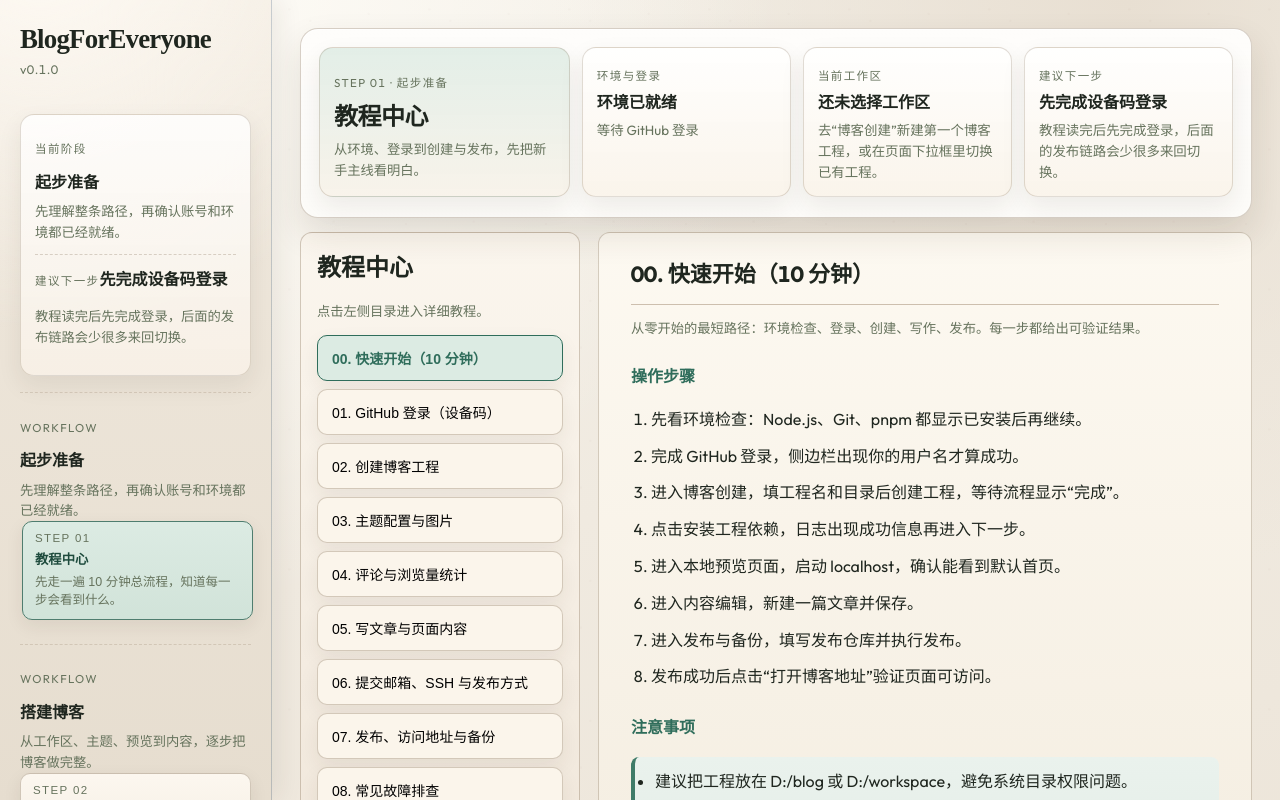
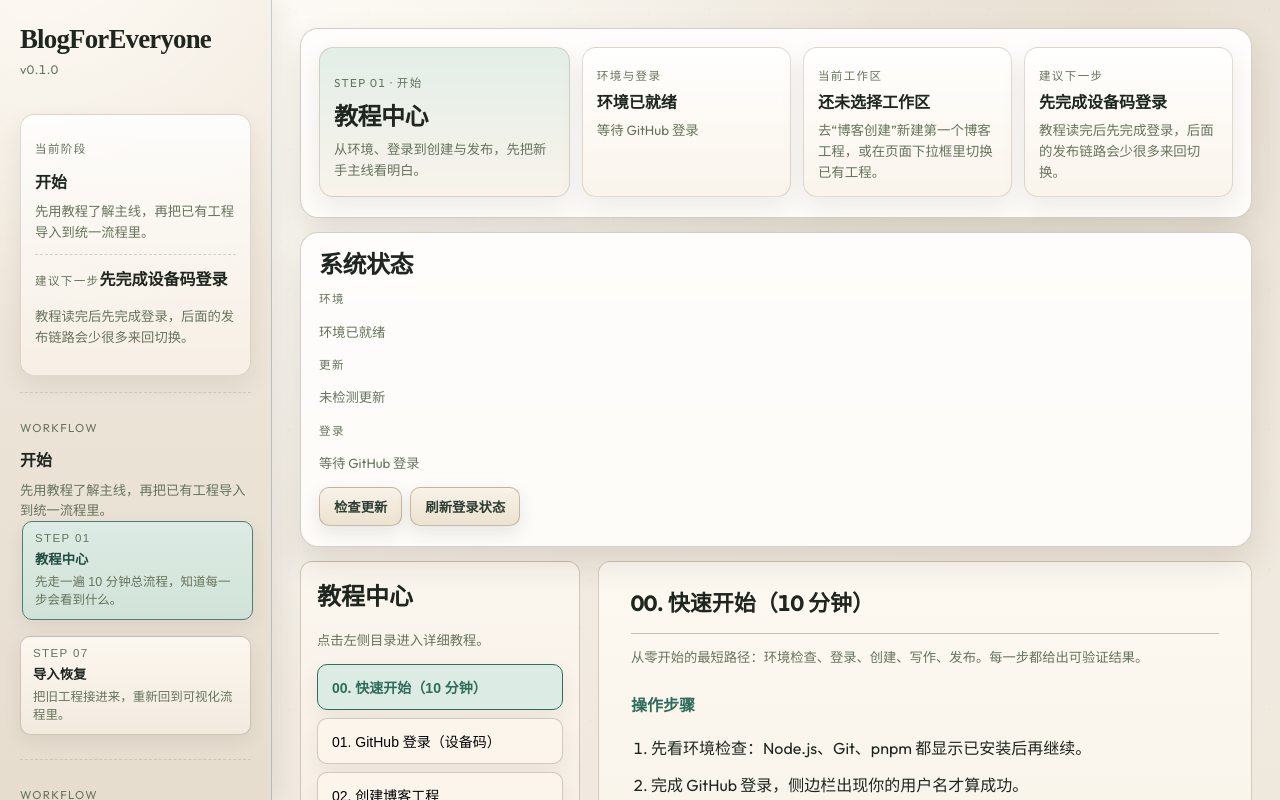
Before and after one commit to SpeechlessPanda/BlogForEveryone, a Vue app: page / in a window 1280 px wide. Shown: the top 800 px of the page. Built offline with nearby package versions, Linux system fonts and the light colour scheme.

Commit message:
refactor: split app shell presentation
Ultraworked with [Sisyphus](https://github.com/code-yeongyu/oh-my-openagent)

Co-authored-by: Sisyphus <clio-agent@sisyphuslabs.ai>

```diff
--- a/src/renderer/src/App.vue
+++ b/src/renderer/src/App.vue
@@ -2,6 +2,7 @@
 import WorkflowSidebar from "./components/shell/WorkflowSidebar.vue";
 import WorkflowSummary from "./components/shell/WorkflowSummary.vue";
 import SystemStatusPanel from "./components/shell/SystemStatusPanel.vue";
+import ShellModalLayer from "./components/shell/ShellModalLayer.vue";
 import { useAppShell } from "./composables/useAppShell.mjs";
 import WorkspaceView from "./views/WorkspaceView.vue";
 import ThemeConfigView from "./views/ThemeConfigView.vue";
@@ -96,51 +97,30 @@ const {
       />
 
       <SystemStatusPanel
+        :active-tab="activeTab"
+        :auth-client-id="authClientId"
+        :auth-log="authLog"
+        :auth-state="authState"
+        :device-flow="deviceFlow"
         :env-action-log="envActionLog"
         :env-status="envStatus"
+        :is-logged-in="isLoggedIn"
         :pnpm-installing="pnpmInstalling"
         :pnpm-progress="pnpmProgress"
+        :update-state="updateState"
+        @update:auth-client-id="(value) => (authClientId = value)"
+        @check-updates="handleCheckUpdatesNow"
+        @install-update="handleInstallUpdateNow"
+        @fill-demo-client-id-guide="fillDemoClientIdGuide"
+        @login="handleGithubLogin"
+        @logout="handleGithubLogout"
+        @refresh-auth="refreshAuthState"
+        @copy-user-code="copyUserCode"
         @open-installer="handleOpenInstaller"
         @auto-install="handleAutoInstall"
         @install-pnpm="handleInstallPnpm"
         @refresh-env="refreshEnvStatus"
       />
-
-      <section class="panel" v-if="!isLoggedIn && activeTab !== 'tutorial'">
-        <h2>GitHub 登录（OAuth 设备码）</h2>
-        <p class="muted">
-          填写你的 GitHub OAuth App Client ID
-          后，点击登录会自动打开浏览器并进入设备码授权流程。
-        </p>
-        <label>GitHub OAuth Client ID</label>
-        <input v-model="authClientId" placeholder="例如 Iv1.xxxxxxxxxxxxxxxx" />
-        <div class="actions">
-          <button class="secondary" @click="fillDemoClientIdGuide">
-            这里填什么？
-          </button>
-          <button class="primary" @click="handleGithubLogin">设备码登录</button>
-          <button class="secondary" @click="refreshAuthState">
-            刷新登录状态
-          </button>
-          <button v-if="authState" class="danger" @click="handleGithubLogout">
-            退出登录
-          </button>
-        </div>
-        <div
-          v-if="deviceFlow?.userCode"
-          class="panel tutorial-note device-code-card"
-        >
-          <h2>当前设备码</h2>
-          <p class="device-code">
-            {{ deviceFlow.userCode }}
-          </p>
-          <p class="muted">如果 GitHub 页面提示输入 code，请填这个码。</p>
-          <div class="actions">
-            <button class="secondary" @click="copyUserCode">复制设备码</button>
-          </div>
-        </div>
-        <pre v-if="authLog">{{ authLog }}</pre>
-      </section>
 
       <TutorialCenterView v-if="activeTab === 'tutorial'" />
       <WorkspaceView v-if="isLoggedIn && activeTab === 'workspace'" />
@@ -152,32 +132,12 @@ const {
       <RssReaderView v-if="isLoggedIn && activeTab === 'rss'" />
     </main>
 
-    <div
-      v-if="infoModal.visible"
-      class="modal-backdrop"
-      @click.self="closeInfoModal"
-    >
-      <div class="modal-panel">
-        <h2>{{ activeInfoModal.title }}</h2>
-        <p>{{ activeInfoModal.content }}</p>
-        <div class="actions">
-          <button class="primary" @click="closeInfoModal">我知道了</button>
-        </div>
-      </div>
-    </div>
-
-    <div
-      v-if="errorModal.visible"
-      class="modal-backdrop"
-      @click.self="closeErrorModal"
-    >
-      <div class="modal-panel">
-        <h2>{{ errorModal.title }}</h2>
-        <p class="muted error-text">{{ errorModal.message }}</p>
-        <div class="actions">
-          <button class="danger" @click="closeErrorModal">关闭</button>
-        </div>
-      </div>
-    </div>
+    <ShellModalLayer
+      :active-info-modal="activeInfoModal"
+      :error-modal="errorModal"
+      :info-modal="infoModal"
+      @close-info="closeInfoModal"
+      @close-error="closeErrorModal"
+    />
   </div>
 </template>
--- /dev/null
+++ b/src/renderer/src/components/shell/ShellModalLayer.vue
@@ -0,0 +1,35 @@
+<script setup>
+defineProps({
+  activeInfoModal: { type: Object, required: true },
+  errorModal: { type: Object, required: true },
+  infoModal: { type: Object, required: true },
+});
+
+defineEmits(["close-info", "close-error"]);
+</script>
+
+<template>
+  <div v-if="infoModal.visible" class="modal-backdrop" @click.self="$emit('close-info')">
+    <div class="modal-panel">
+      <h2>{{ activeInfoModal.title }}</h2>
+      <p>{{ activeInfoModal.content }}</p>
+      <div class="actions">
+        <button class="primary" @click="$emit('close-info')">我知道了</button>
+      </div>
+    </div>
+  </div>
+
+  <div
+    v-if="errorModal.visible"
+    class="modal-backdrop"
+    @click.self="$emit('close-error')"
+  >
+    <div class="modal-panel">
+      <h2>{{ errorModal.title }}</h2>
+      <p class="muted error-text">{{ errorModal.message }}</p>
+      <div class="actions">
+        <button class="danger" @click="$emit('close-error')">关闭</button>
+      </div>
+    </div>
+  </div>
+</template>
--- a/src/renderer/src/components/shell/SystemStatusPanel.vue
+++ b/src/renderer/src/components/shell/SystemStatusPanel.vue
@@ -1,12 +1,27 @@
 <script setup>
 defineProps({
+  activeTab: { type: String, required: true },
+  authClientId: { type: String, required: true },
+  authLog: { type: String, required: true },
+  authState: { type: Object, default: null },
+  deviceFlow: { type: Object, default: null },
   envActionLog: { type: String, required: true },
   envStatus: { type: Object, required: true },
+  isLoggedIn: { type: Boolean, required: true },
   pnpmInstalling: { type: Boolean, required: true },
   pnpmProgress: { type: Array, required: true },
+  updateState: { type: Object, required: true },
 });
 
 defineEmits([
+  "update:auth-client-id",
+  "check-updates",
+  "install-update",
+  "fill-demo-client-id-guide",
+  "login",
+  "logout",
+  "refresh-auth",
+  "copy-user-code",
   "open-installer",
   "auto-install",
   "install-pnpm",
@@ -15,6 +30,78 @@ defineEmits([
 </script>
 
 <template>
+  <section class="panel">
+    <h2>系统状态</h2>
+    <div class="status-grid">
+      <div>
+        <p class="status-label">环境</p>
+        <p class="muted">{{ envStatus.ready ? "环境已就绪" : "环境待补齐" }}</p>
+      </div>
+      <div>
+        <p class="status-label">更新</p>
+        <p class="muted">{{ updateState.message }}</p>
+      </div>
+      <div>
+        <p class="status-label">登录</p>
+        <p class="muted">
+          {{
+            isLoggedIn
+              ? authState?.account?.login
+                ? `已连接 ${authState.account.login}`
+                : "GitHub 已登录"
+              : "等待 GitHub 登录"
+          }}
+        </p>
+      </div>
+    </div>
+    <div class="actions">
+      <button class="secondary" @click="$emit('check-updates')">检查更新</button>
+      <button
+        v-if="updateState.downloaded"
+        class="primary"
+        @click="$emit('install-update')"
+      >
+        立即安装更新
+      </button>
+      <button class="secondary" @click="$emit('refresh-auth')">刷新登录状态</button>
+      <button v-if="isLoggedIn" class="danger" @click="$emit('logout')">
+        退出登录
+      </button>
+    </div>
+  </section>
+
+  <section class="panel" v-if="!isLoggedIn && activeTab !== 'tutorial'">
+    <h2>GitHub 登录（OAuth 设备码）</h2>
+    <p class="muted">
+      填写你的 GitHub OAuth App Client ID 后，点击登录会自动打开浏览器并进入设备码授权流程。
+    </p>
+    <label>GitHub OAuth Client ID</label>
+    <input
+      :value="authClientId"
+      placeholder="例如 Iv1.xxxxxxxxxxxxxxxx"
+      @input="$emit('update:auth-client-id', $event.target.value)"
+    />
+    <div class="actions">
+      <button class="secondary" @click="$emit('fill-demo-client-id-guide')">
+        这里填什么？
+      </button>
+      <button class="primary" @click="$emit('login')">设备码登录</button>
+      <button class="secondary" @click="$emit('refresh-auth')">刷新登录状态</button>
+      <button v-if="authState" class="danger" @click="$emit('logout')">
+        退出登录
+      </button>
+    </div>
+    <div v-if="deviceFlow?.userCode" class="panel tutorial-note device-code-card">
+      <h2>当前设备码</h2>
+      <p class="device-code">{{ deviceFlow.userCode }}</p>
+      <p class="muted">如果 GitHub 页面提示输入 code，请填这个码。</p>
+      <div class="actions">
+        <button class="secondary" @click="$emit('copy-user-code')">复制设备码</button>
+      </div>
+    </div>
+    <pre v-if="authLog">{{ authLog }}</pre>
+  </section>
+
   <section v-if="!envStatus.ready" class="panel env-alert">
     <h2>环境检查</h2>
     <p class="muted">
--- a/src/renderer/src/composables/useAppShell.mjs
+++ b/src/renderer/src/composables/useAppShell.mjs
@@ -1,7 +1,10 @@
 import { computed, onMounted, onUnmounted, ref } from "vue";
 
 import appContents from "../../../shared/data/appContents.json";
-import { getSelectedWorkspace, refreshWorkspaces } from "../stores/workspaceStore";
+import {
+  getSelectedWorkspace,
+  refreshWorkspaces,
+} from "../stores/workspaceStore.js";
 import { useShellActions } from "./useShellActions.mjs";
 
 const ACTION_IDLE_RESET_MS = 1400;
@@ -11,7 +14,7 @@ const tabs = [
   {
     key: "tutorial",
     label: "教程中心",
-    section: "prepare",
+    section: "start",
     step: "STEP 01",
     note: "先走一遍 10 分钟总流程，知道每一步会看到什么。",
     summary: "从环境、登录到创建与发布，先把新手主线看明白。",
@@ -35,7 +38,7 @@ const tabs = [
   {
     key: "preview",
     label: "本地预览",
-    section: "build",
+    section: "check-release",
     step: "STEP 04",
     note: "确认 localhost 能打开，再决定要不要继续调整。",
     summary: "把当前配置真实跑起来，快速确认页面有没有达到预期。",
@@ -51,7 +54,7 @@ const tabs = [
   {
     key: "publish",
     label: "发布与备份",
-    section: "ship",
+    section: "check-release",
     step: "STEP 06",
     note: "发布上线后，顺手做一份备份，迁移会更安心。",
     summary: "把本地成果推到 GitHub Pages，并准备好恢复用的快照。",
@@ -59,7 +62,7 @@ const tabs = [
   {
     key: "import",
     label: "导入恢复",
-    section: "ship",
+    section: "start",
     step: "STEP 07",
     note: "把旧工程接进来，重新回到可视化流程里。",
     summary: "已有博客也能继续用这套工作流维护，而不是从头再来。",
@@ -67,7 +70,7 @@ const tabs = [
   {
     key: "rss",
     label: "RSS 阅读",
-    section: "ship",
+    section: "extension",
     step: "STEP 08",
     note: "把常看的站点放进来，持续获取灵感与更新。",
     summary: "在同一个应用里关注内容更新，形成持续创作的节奏。",
@@ -76,9 +79,9 @@ const tabs = [
 
 const workflowSections = [
   {
-    key: "prepare",
-    label: "起步准备",
-    summary: "先理解整条路径，再确认账号和环境都已经就绪。",
+    key: "start",
+    label: "开始",
+    summary: "先用教程了解主线，再把已有工程导入到统一流程里。",
   },
   {
     key: "build",
@@ -86,9 +89,14 @@ const workflowSections = [
     summary: "从工作区、主题、预览到内容，逐步把博客做完整。",
   },
   {
-    key: "ship",
-    label: "发布与维护",
-    summary: "上线、备份、迁移和订阅都放在最后一段长期维护流程里。",
+    key: "check-release",
+    label: "检查与发布",
+    summary: "先做本地检查，再完成发布与备份，确保上线链路稳定。",
+  },
+  {
+    key: "extension",
+    label: "扩展",
+    summary: "通过 RSS 阅读扩展信息输入，保持持续创作节奏。",
   },
 ];
 
@@ -163,9 +171,9 @@ export function useAppShell() {
   });
 
   let releaseUpdateListener = null;
-  let openTutorialListener = null;
-  let openTabListener = null;
-  let rssUpdatedListener = null;
+  let releaseOpenTutorialListener = null;
+  let releaseOpenTabListener = null;
+  let releaseRssUpdatedListener = null;
   let rssSummaryTimer = null;
 
   const isLoggedIn = computed(() => authState.value?.isLoggedIn === true);
@@ -336,7 +344,7 @@ export function useAppShell() {
   }
 
   function scheduleActionReset(key) {
-    window.setTimeout(() => {
+    shellActions.setTimeout(() => {
       if (actionState.value[key] !== "loading") {
         actionState.value[key] = "idle";
       }
@@ -376,7 +384,11 @@ export function useAppShell() {
   }
 
   async function refreshUpdateState() {
-    updateState.value = await shellActions.getUpdateState();
+    try {
+      updateState.value = await shellActions.getUpdateState();
+    } catch (error) {
+      openErrorModal("更新状态刷新失败", error);
+    }
   }
 
   async function refreshPreferences() {
@@ -470,7 +482,9 @@ export function useAppShell() {
   }
 
   async function handleAutoInstall(tool) {
-    const confirmed = window.confirm(`将使用 winget 静默安装 ${tool}，是否继续？`);
+    const confirmed = shellActions.confirm(
+      `将使用 winget 静默安装 ${tool}，是否继续？`,
+    );
     if (!confirmed) {
       return;
     }
@@ -531,7 +545,7 @@ export function useAppShell() {
       return;
     }
 
-    await navigator.clipboard.writeText(deviceFlow.value.userCode);
+    await shellActions.copyToClipboard(deviceFlow.value.userCode);
     authLog.value = `设备码已复制：${deviceFlow.value.userCode}`;
   }
 
@@ -552,7 +566,7 @@ export function useAppShell() {
   }
 
   onMounted(async () => {
-    if (window.bfeApi) {
+    if (shellActions.hasApi()) {
       appState.value = await shellActions.getAppState();
       envStatus.value = appState.value.env || envStatus.value;
       await refreshUpdateState();
@@ -571,21 +585,17 @@ export function useAppShell() {
       });
     }
 
-    openTutorialListener = () => {
+    releaseOpenTutorialListener = shellActions.onOpenTutorial(() => {
       setActiveTab("tutorial");
-    };
-    openTabListener = (event) => {
+    });
+    releaseOpenTabListener = shellActions.onOpenTab((event) => {
       setActiveTab(event?.detail?.tabKey);
-    };
-    rssUpdatedListener = () => {
+    });
+    releaseRssUpdatedListener = shellActions.onRssUpdated(() => {
       refreshRssUnreadSummary();
-    };
+    });
 
-    window.addEventListener("bfe:open-tutorial", openTutorialListener);
-    window.addEventListener("bfe:open-tab", openTabListener);
-    window.addEventListener("bfe:rss-updated", rssUpdatedListener);
-
-    rssSummaryTimer = window.setInterval(() => {
+    rssSummaryTimer = shellActions.setInterval(() => {
       refreshRssUnreadSummary();
     }, RSS_SUMMARY_REFRESH_INTERVAL_MS);
   });
@@ -594,17 +604,17 @@ export function useAppShell() {
     if (typeof releaseUpdateListener === "function") {
       releaseUpdateListener();
     }
-    if (openTutorialListener) {
-      window.removeEventListener("bfe:open-tutorial", openTutorialListener);
+    if (typeof releaseOpenTutorialListener === "function") {
+      releaseOpenTutorialListener();
     }
-    if (openTabListener) {
-      window.removeEventListener("bfe:open-tab", openTabListener);
+    if (typeof releaseOpenTabListener === "function") {
+      releaseOpenTabListener();
     }
-    if (rssUpdatedListener) {
-      window.removeEventListener("bfe:rss-updated", rssUpdatedListener);
+    if (typeof releaseRssUpdatedListener === "function") {
+      releaseRssUpdatedListener();
     }
     if (rssSummaryTimer) {
-      window.clearInterval(rssSummaryTimer);
+      shellActions.clearInterval(rssSummaryTimer);
     }
   });
 
```
Also changed, not shown: 2 other files (tests, documents, lock files or other folders).
